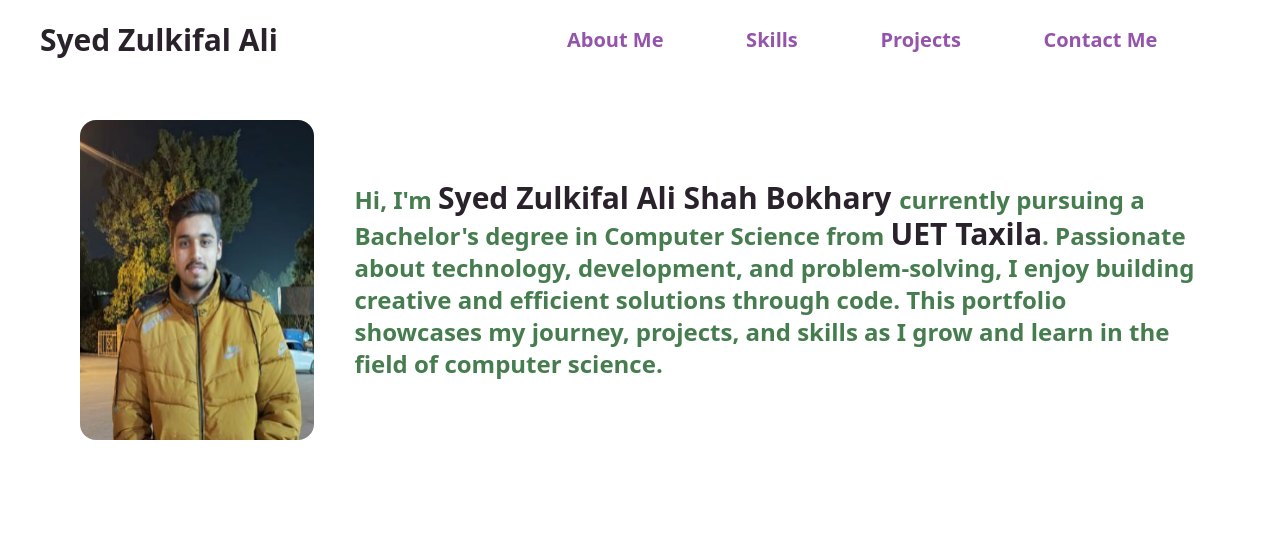
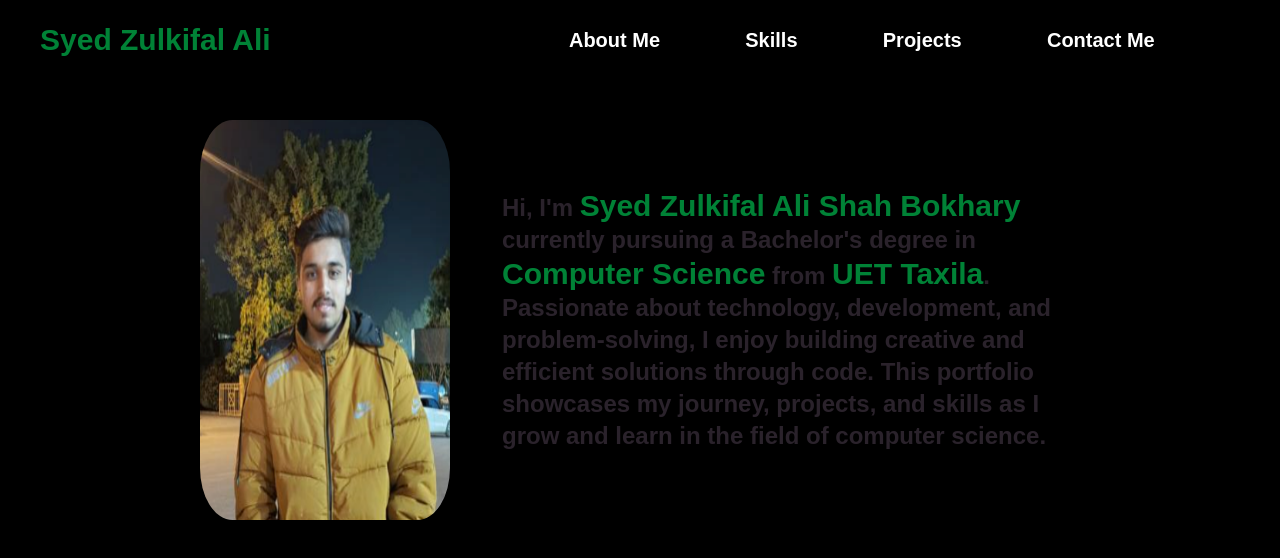
Before and after one commit to Zulkifal05/PersonalPortfolio, a React (Vite) app: page / in a window 1280 px wide. Shown: the top 558 px of the page. Built offline with nearby package versions, Linux system fonts and the light colour scheme.

Commit message:
About Section

```diff
--- a/index.html
+++ b/index.html
@@ -5,7 +5,7 @@
     <meta name="viewport" content="width=device-width, initial-scale=1.0" />
     <title>Zulkifal Portfolio</title>
   </head>
-  <body>
+  <body style="background-color: black;font-family: Arial, Helvetica, sans-serif;">
     <div id="root"></div>
     <script type="module" src="/src/main.jsx"></script>
   </body>
--- a/package.json
+++ b/package.json
@@ -12,9 +12,11 @@
   "dependencies": {
     "@tailwindcss/vite": "^4.1.11",
     "aos": "^2.3.4",
+    "motion": "^12.23.11",
     "react": "^19.1.0",
     "react-dom": "^19.1.0",
     "react-hook-form": "^7.61.1",
+    "react-intersection-observer": "^9.16.0",
     "tailwindcss": "^4.1.11"
   },
   "devDependencies": {
--- a/src/App.jsx
+++ b/src/App.jsx
@@ -1,12 +1,17 @@
 import React from 'react'
 import Header from "./components/Header"
 import About from "./components/About"
+import AnimatedItem from "./components/AnimatedItem"
 
 const App = () => {
   return (
     <>
-      <Header />
-      <About />
+      <AnimatedItem>
+        <Header />
+      </AnimatedItem>
+      <AnimatedItem>
+        <About />
+      </AnimatedItem>
     </>
   )
 }
--- a/src/components/About.jsx
+++ b/src/components/About.jsx
@@ -2,12 +2,12 @@ import React from 'react'
 
 const About = () => {
   return (
-    <div className='flex items-center justify-center px-20 py-10 gap-10'>
+    <div className='flex items-center justify-center gap-13 [@media(max-width:830px)]:flex-col mx-50 mt-10'>
       <div>
-        <img src="/public/PROFILE PIC.png" alt="Profile Pic" className='h-80 w-300 rounded-2xl'/>
+        <img src="/public/PROFILE PIC.png" alt="Profile Pic" className='rounded-[13%] h-[50vh] w-300 min-w-[250px]'/>
       </div>
-      <p className='font-bold text-[#457D4E] text-2xl'>Hi, I'm <span className='text-[#2A222B] text-3xl font-bold'>Syed Zulkifal Ali Shah Bokhary </span>
-      currently pursuing a Bachelor's degree in Computer Science from <span className='text-[#2A222B] text-3xl font-bold'>UET Taxila</span>. Passionate about technology, development, and problem-solving, I enjoy building creative and efficient solutions through code. This portfolio showcases my journey, projects, and skills as I grow and learn in the field of computer science.</p>
+      <p className='font-bold text-[#2A222B] text-2xl'>Hi, I'm <span className='text-green-700 text-3xl font-bold'>Syed Zulkifal Ali Shah Bokhary </span>
+      currently pursuing a Bachelor's degree in <span className='text-green-700 text-3xl font-bold'>Computer Science</span> from <span className='text-green-700 text-3xl font-bold'>UET Taxila</span>. Passionate about technology, development, and problem-solving, I enjoy building creative and efficient solutions through code. This portfolio showcases my journey, projects, and skills as I grow and learn in the field of computer science.</p>
     </div>
   )
 }
--- /dev/null
+++ b/src/components/AnimatedItem.jsx
@@ -0,0 +1,30 @@
+import { motion, useAnimation } from "framer-motion";
+import { useInView } from "react-intersection-observer";
+import { useEffect } from "react";
+
+const AnimatedItem = ({ children }) => {
+  const controls = useAnimation();
+  const [ref, inView] = useInView({ threshold: 0.2 });
+
+  useEffect(() => {
+    if (inView) {
+      controls.start("visible");
+    }
+  }, [controls, inView]);
+
+  return (
+    <motion.div
+      ref={ref}
+      initial="hidden"
+      animate={controls}
+      variants={{
+        hidden: { opacity: 0, y: 30 },
+        visible: { opacity: 1, y: 0, transition: { duration: 0.5 } },
+      }}
+    >
+      {children}
+    </motion.div>
+  );
+}
+
+export default AnimatedItem
--- a/src/components/Header.jsx
+++ b/src/components/Header.jsx
@@ -5,13 +5,13 @@ const Header = () => {
   return (
     <div className='flex items-center py-3 px-10 h-20'>
       <div className='grow-1'>
-        <h1 className='text-[#2A222B] font-bold text-3xl cursor-pointer'>Syed Zulkifal Ali</h1>
+        <h1 className='text-green-700 font-bold text-3xl cursor-pointer'>Syed Zulkifal Ali</h1>
       </div>
       <div className='grow-2 flex items-center justify-evenly [@media(max-width:768px)]:hidden'>
-        <button className='text-[#9454AB] hover:text-[#457D4E] font-bold cursor-pointer text-xl'>About Me</button>
-        <button className='text-[#9454AB] hover:text-[#457D4E] font-bold cursor-pointer text-xl'>Skills</button>
-        <button className='text-[#9454AB] hover:text-[#457D4E] font-bold cursor-pointer text-xl'>Projects</button>
-        <button className='text-[#9454AB] hover:text-[#457D4E] font-bold cursor-pointer text-xl'>Contact Me</button>
+        <button className='text-white hover:text-[#457D4E] font-bold cursor-pointer text-xl'>About Me</button>
+        <button className='text-white hover:text-[#457D4E] font-bold cursor-pointer text-xl'>Skills</button>
+        <button className='text-white hover:text-[#457D4E] font-bold cursor-pointer text-xl'>Projects</button>
+        <button className='text-white hover:text-[#457D4E] font-bold cursor-pointer text-xl'>Contact Me</button>
       </div>
       <MenuBtn />
     </div>
```
Also changed, not shown: 1 other file (tests, documents, lock files or other folders).
